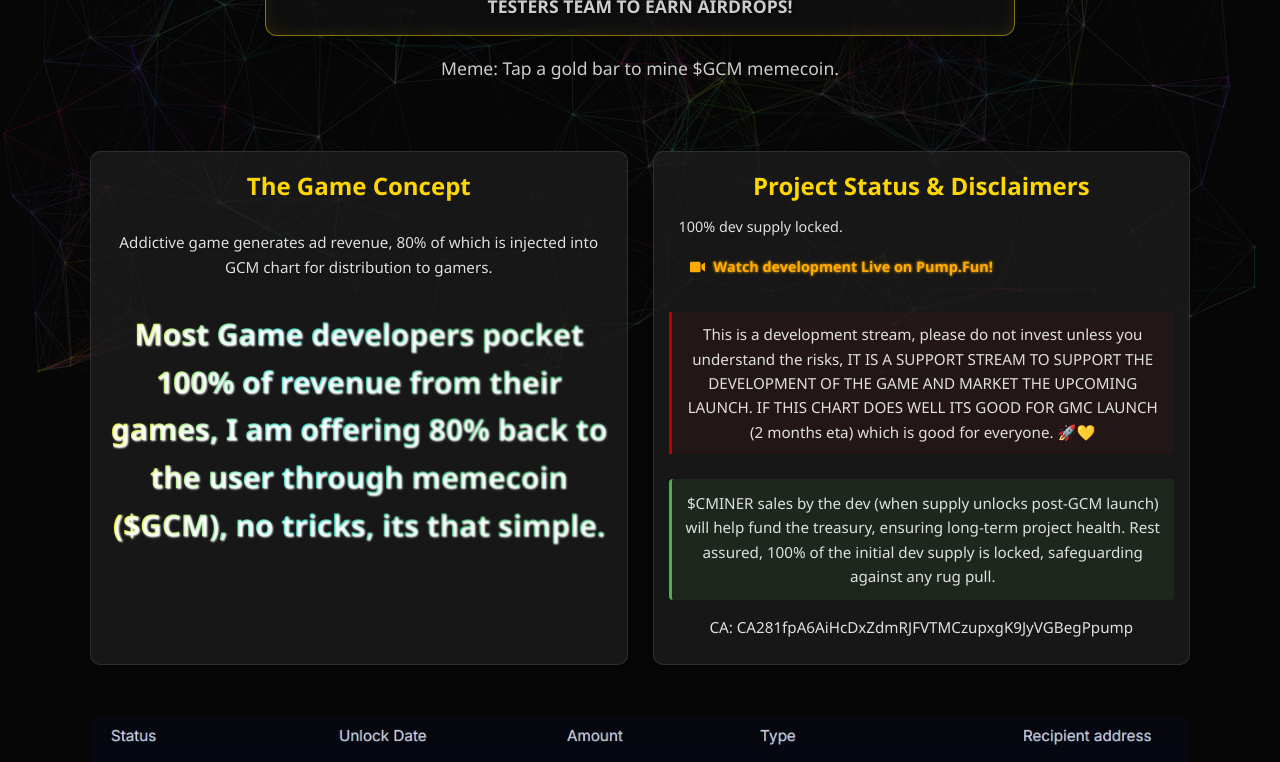
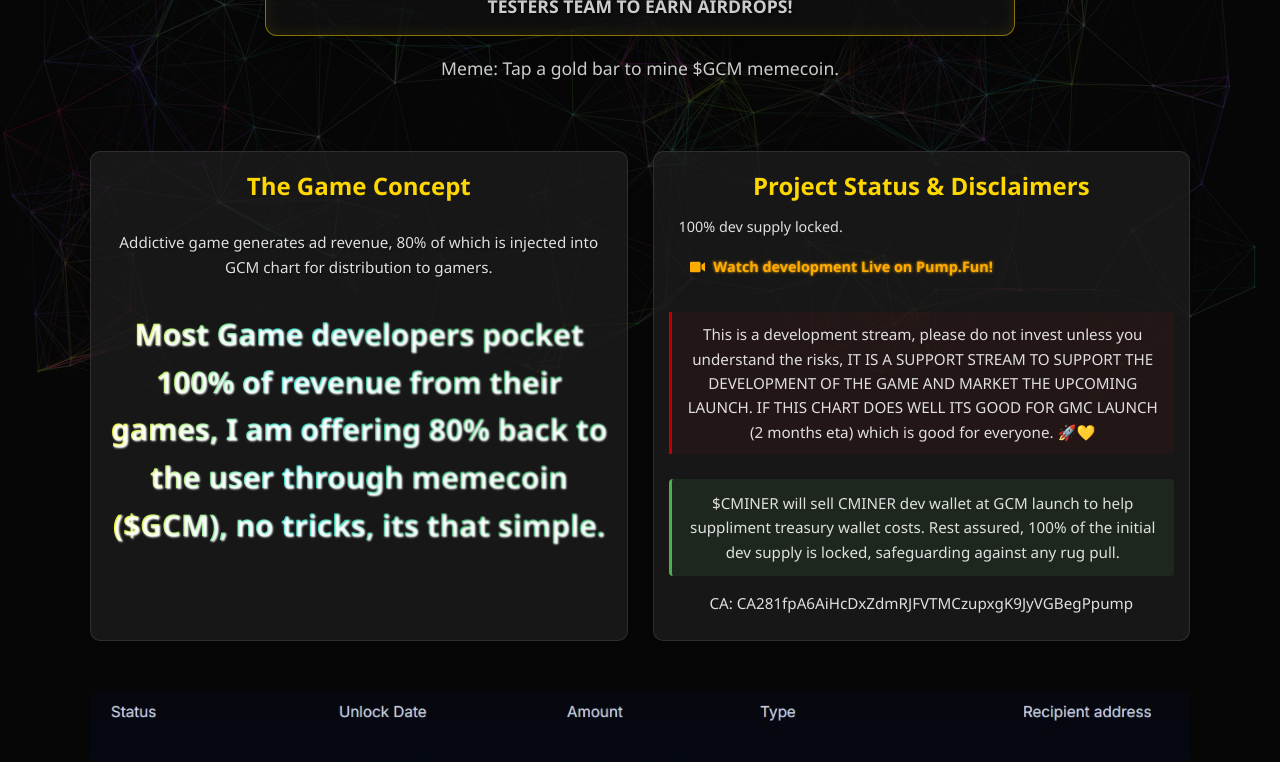
Before and after one commit to Tanner253/SPA-GoldClicker, a React (Create React App) app: page / in a window 1280 px wide. Shown: the part 395-1157 px from the top of the page. Built offline with nearby package versions, Linux system fonts and the light colour scheme.

Commit message:
update content

```diff
--- a/src/components/HeroSection/HeroSection.js
+++ b/src/components/HeroSection/HeroSection.js
@@ -147,7 +147,7 @@
               {/* Warning and Positive notes remain */}
               <p className="hero-warning-text">This is a development stream, please do not invest unless you understand the risks, IT IS A SUPPORT STREAM TO SUPPORT THE DEVELOPMENT OF THE GAME AND MARKET THE UPCOMING LAUNCH. IF THIS CHART DOES WELL ITS GOOD FOR GMC LAUNCH (2 months eta) which is good for everyone. 🚀💛</p>
               <p className="hero-positive-note">
-                $CMINER sales by the dev (when supply unlocks post-GCM launch) will help fund the treasury, ensuring long-term project health.
+                $CMINER will sell CMINER dev wallet at GCM launch to help suppliment treasury wallet costs.
                 Rest assured, 100% of the initial dev supply is locked, safeguarding against any rug pull.
               </p>
               <p className="card-footer-ca">CA: CA281fpA6AiHcDxZdmRJFVTMCzupxgK9JyVGBegPpump</p>
```
